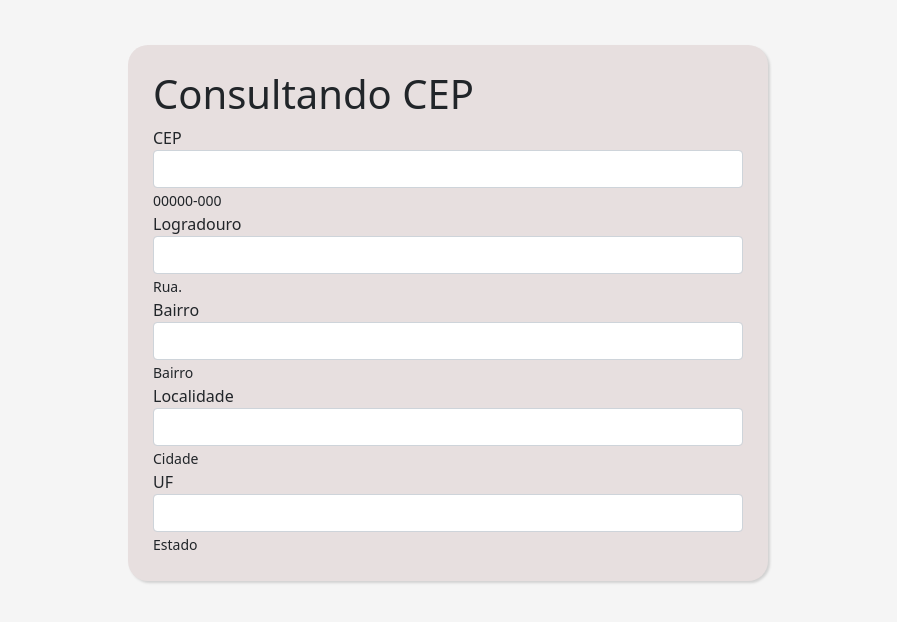
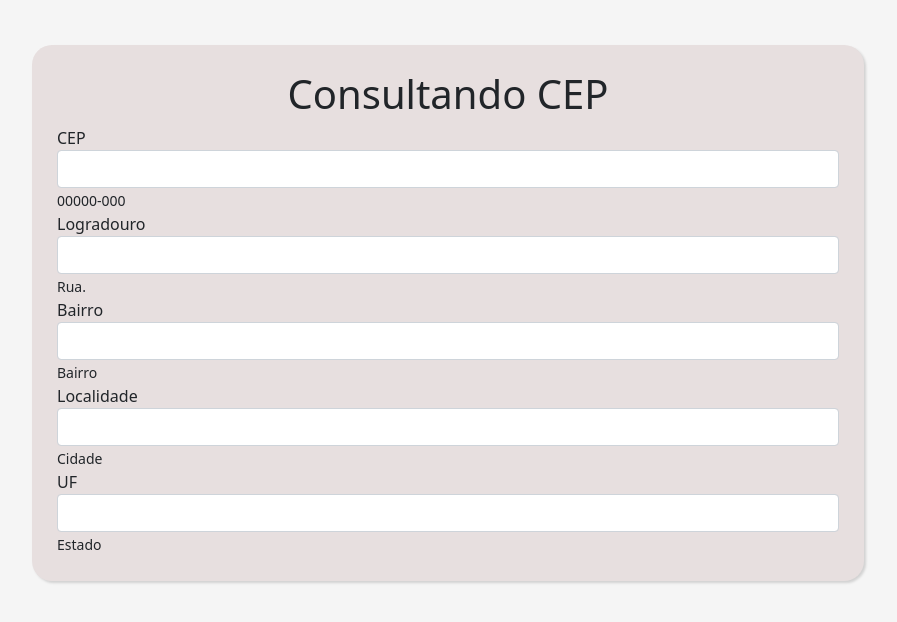
Before and after one commit to cinthiaquadrado/consulta-cep, a website: page index.html in a window 1280 px wide. Shown: the whole page, without its empty margins (192-1089 px from the left). Drawn offline with Linux system fonts and the light colour scheme.

Commit message:
Alteração título e largura

```diff
--- a/style.css
+++ b/style.css
@@ -4,9 +4,13 @@ body {
 }
 .container {
     margin-top: 45px;
-    width: 50%;
+    width: 65%;
     border-radius: 20px;
     padding: 25px;
     background-color:rgb(231, 223, 223);
     box-shadow: rgba(0, 0, 0, 0.15) 1.95px 1.95px 2.6px;
 }
+
+h1 {
+    text-align: center;
+}
```
